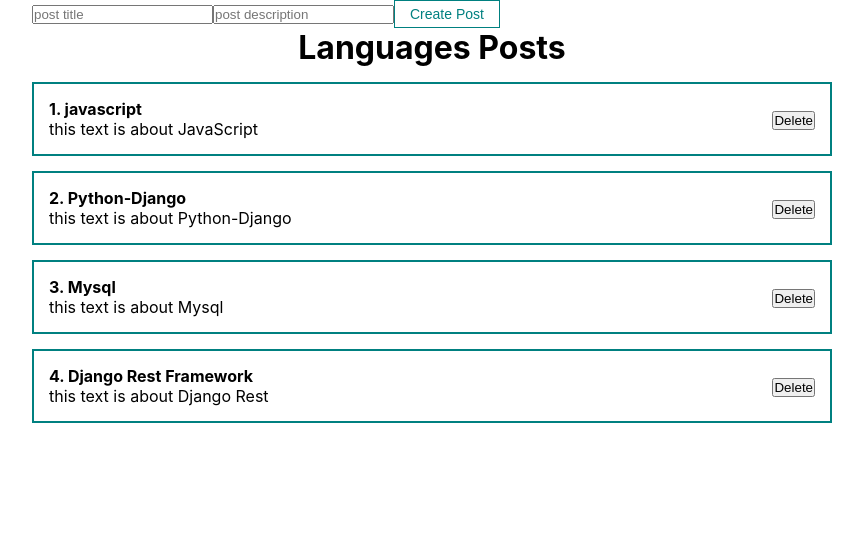
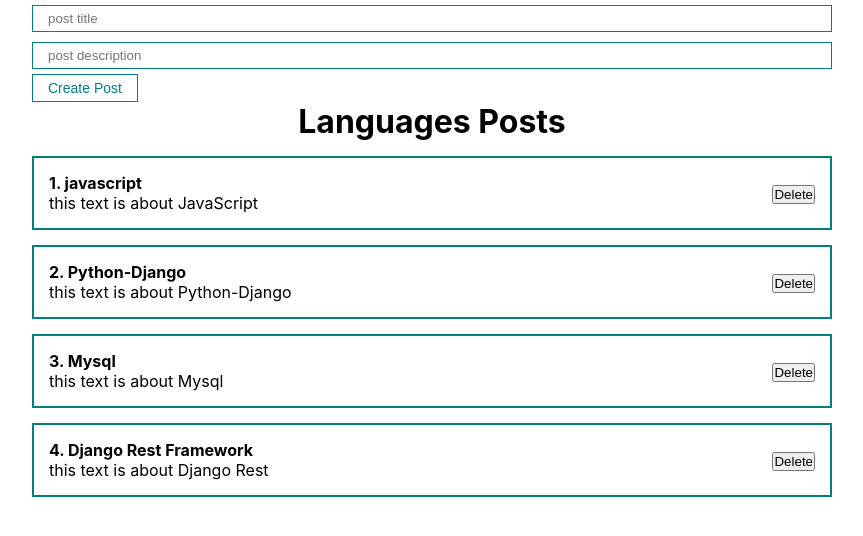
Before and after one commit to AslanZ-5/react_course, a React (Create React App) app in the folder app/: page / in a window 1280 px wide. Shown: the top 536 px of the page, without its empty margins (208-1071 px from the left). Built offline with nearby package versions, Linux system fonts and the light colour scheme.

Commit message:
input components

```diff
--- a/app/src/App.js
+++ b/app/src/App.js
@@ -3,6 +3,7 @@
 import ClassCounter from "./components/ClassCounter";
 import PostItem from "./components/PostItem";
 import Mybutton from "./components/UI/button/MyButton";
+import Myinput from "./components/UI/input/Myinput";
 import "./styles/App.css"
 import PostList from "./components/PostList";
 function App() {
@@ -16,8 +17,8 @@
   return (
     <div className="App">
       <form>
-        <input type="text" placeholder="post title"/>
-        <input type="text" placeholder="post description"/>
+        <Myinput type="text" placeholder="post title"/>
+        <Myinput type="text" placeholder="post description"/>
         <Mybutton disabled> Create Post</Mybutton>
       </form>
       <PostList props={posts} title={"Languages Posts"}/>
--- /dev/null
+++ b/app/src/components/UI/input/Myinput.jsx
@@ -0,0 +1,9 @@
+import React from "react";
+import classes from './Myinput.module.css'
+const Myinput = (props) => {
+    return (
+        <input className={classes.myInput} {...props} />
+    );
+};
+
+export default Myinput
--- /dev/null
+++ b/app/src/components/UI/input/Myinput.module.css
@@ -0,0 +1,6 @@
+.myInput {
+    width: 100%;
+    padding: 5px 15px;
+    margin: 5px 0;
+    border: 1px solid teal;
+}
```
